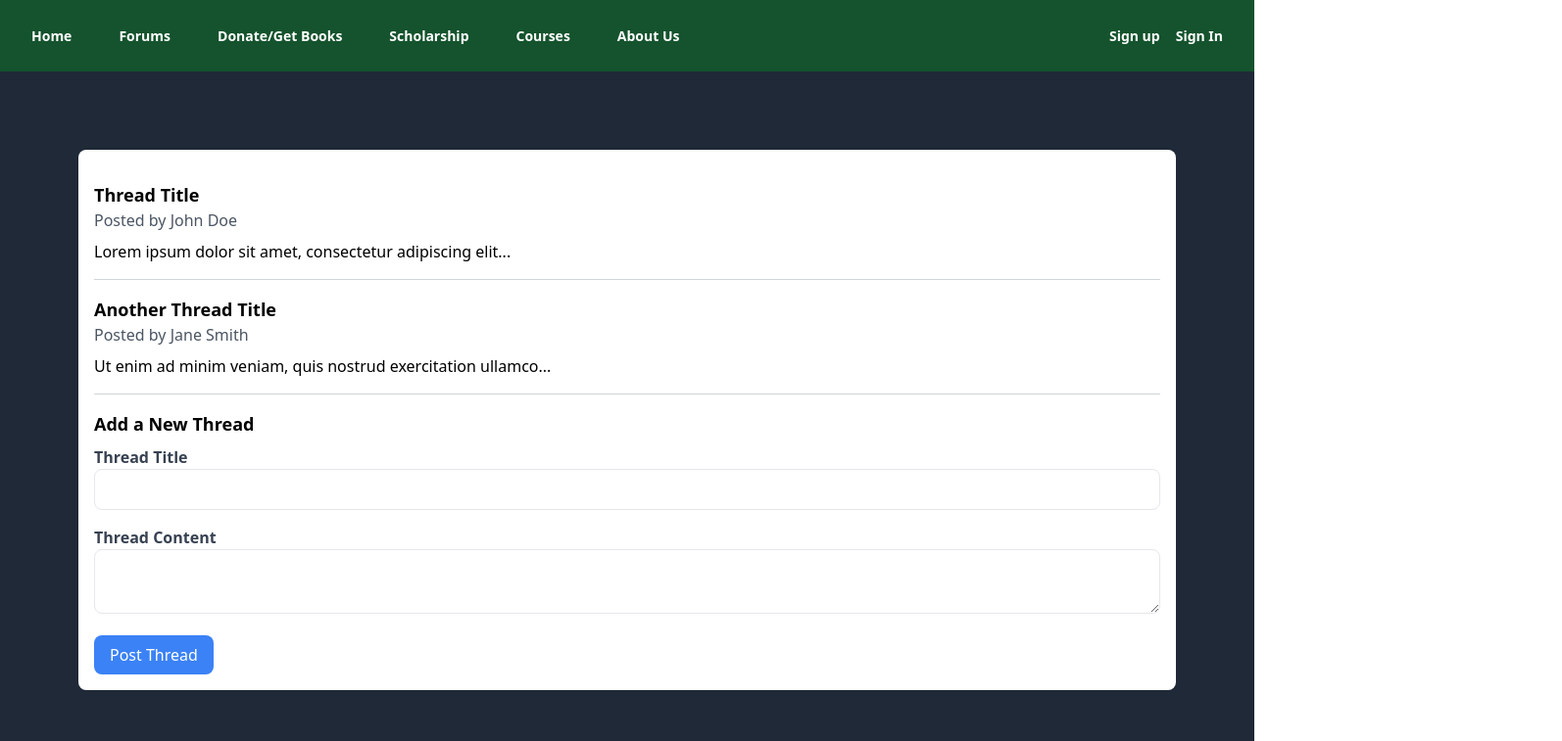
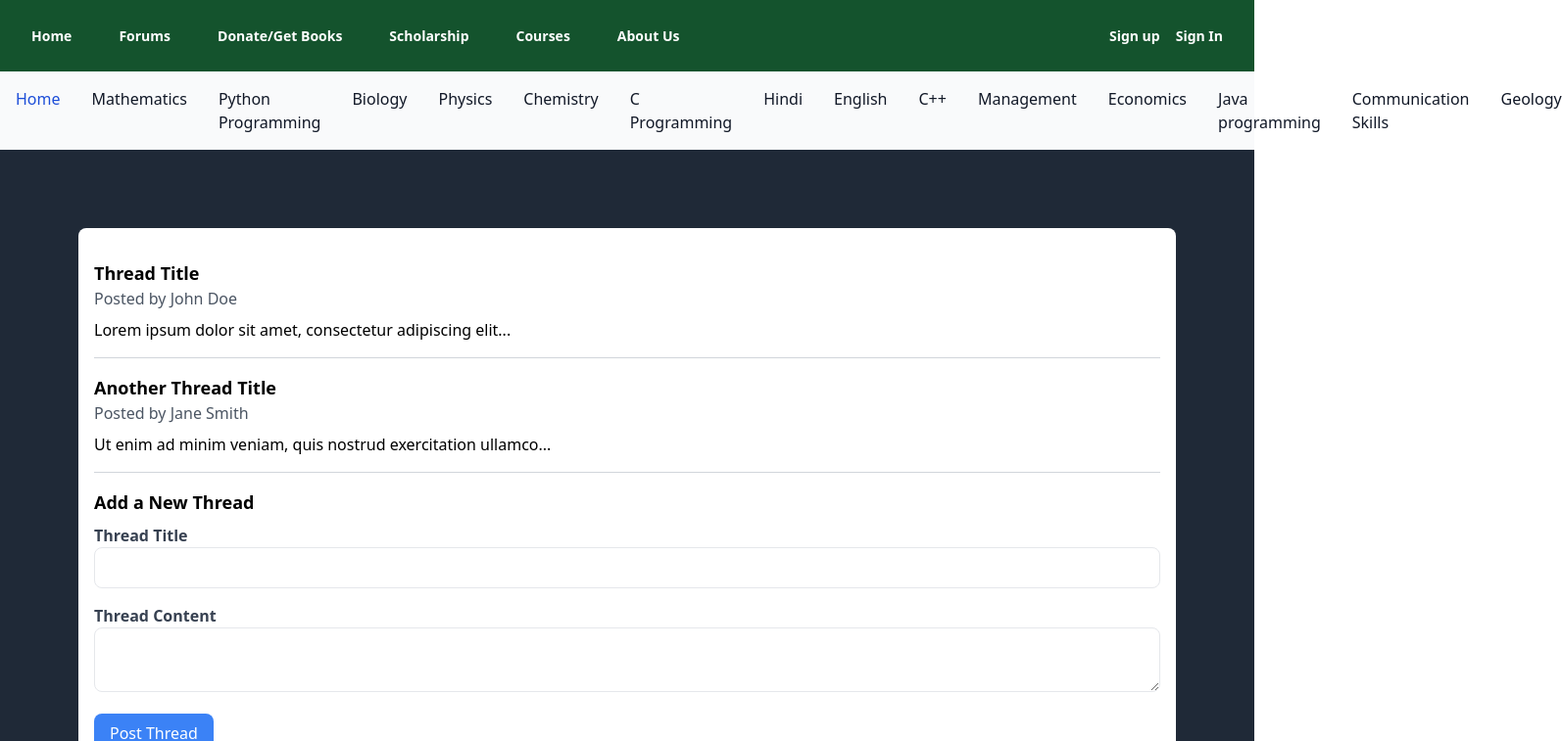
Before and after one commit to Varun-VP-AZ/Quality-Education-for-all, a React (Vite) app in the folder client/: page /forum in a window 1280 px wide. Shown: the top 757 px of the page at 98% size, 1594 px wide, since content can reach past the window. Built offline with nearby package versions, Linux system fonts and the light colour scheme.

Commit message:
Modified alot of files

```diff
--- a/client/index.html
+++ b/client/index.html
@@ -9,5 +9,6 @@
   <body>
     <div id="root"></div>
     <script type="module" src="/src/main.jsx"></script>
+    <link rel="stylesheets" href="/src/index.css"></link>
   </body>
 </html>
--- a/client/src/pages/aboutus.jsx
+++ b/client/src/pages/aboutus.jsx
@@ -25,14 +25,14 @@ export default function Aboutus() {
             </defs>
           </svg>
           <div className="mx-auto text-center lg:mx-0 lg:flex-auto lg:py-32 lg:text-left">
-            <h1 className="text-3xl font-bold tracking-tight text-white sm:text-4xl mb-4 ">
+            <div className=" font-bold tracking-tight text-green-700 sm:text-4xl mb-9 ">
               About Us
-            </h1>
+            </div>
             <h2 className="text-xl tracking-tight text-white sm:text-4xl">
               Making education available for all.
             </h2>
             <p className="mt-6 text-lg leading-8 text-gray-300">
-              At Education for All, we believe that education is a fundamental
+              We believe that education is a fundamental
               right, not a privilege. We're on a mission to make high-quality
               education accessible to every individual, regardless of their
               background, location, or financial situation. Our commitment to
@@ -42,7 +42,7 @@ export default function Aboutus() {
             </p>
 
             <h2 className="mt-6 text-lg leading-8 text-gray-300">
-              <strong>Why Education for All?</strong>
+              <strong>Why Us?</strong>
             </h2>
             <ol>
               <li className="mt-6 text-lg leading-8 text-gray-300">
--- a/client/src/pages/forum.jsx
+++ b/client/src/pages/forum.jsx
@@ -1,6 +1,63 @@
+import { Link } from "react-router-dom";
 function Forum() {
   return (
     <div>
+      <nav class="border-gray-200 bg-gray-50 dark:bg-gray-800 dark:border-gray-700">
+  <div class="max-w-screen-xl flex flex-wrap items-center justify-between mx-auto p-4">
+
+    <button data-collapse-toggle="navbar-solid-bg" type="button" class="inline-flex items-center p-2 w-10 h-10 justify-center text-sm text-gray-500 rounded-lg md:hidden hover:bg-gray-100 focus:outline-none focus:ring-2 focus:ring-gray-200 dark:text-gray-400 dark:hover:bg-gray-700 dark:focus:ring-gray-600" aria-controls="navbar-solid-bg" aria-expanded="false">
+    </button>
+    <div class="hidden w-full h-full md:block md:w-auto" id="navbar-solid-bg">
+      <ul class="flex flex-col font-medium mt-4 rounded-lg bg-gray-50 md:flex-row md:space-x-8 md:mt-0 md:border-0 md:bg-transparent dark:bg-gray-800 md:dark:bg-transparent dark:border-gray-700">
+        <li>
+          <Link to="/forum/" class="block py-2 pl-3 pr-4 text-white bg-blue-700 rounded md:bg-transparent md:text-blue-700 md:p-0 md:dark:text-blue-500 dark:bg-blue-600 md:dark:bg-transparent" aria-current="page">Home</Link>
+        </li>
+        <li>
+          <Link to="/forum/" class="block py-2 pl-3 pr-4 text-gray-900 rounded hover:bg-gray-100 md:hover:bg-transparent md:border-0 md:hover:text-blue-700 md:p-0 dark:text-white md:dark:hover:text-blue-500 dark:hover:bg-gray-700 dark:hover:text-white md:dark:hover:bg-transparent">Mathematics</Link>
+        </li>
+        <li>
+          <Link to="/forum/" class="block py-2 pl-3 pr-4 text-gray-900 rounded hover:bg-gray-100 md:hover:bg-transparent md:border-0 md:hover:text-blue-700 md:p-0 dark:text-white md:dark:hover:text-blue-500 dark:hover:bg-gray-700 dark:hover:text-white md:dark:hover:bg-transparent">Python Programming</Link>
+        </li>
+        <li>
+          <Link to="/forum/" class="block py-2 pl-3 pr-4 text-gray-900 rounded hover:bg-gray-100 md:hover:bg-transparent md:border-0 md:hover:text-blue-700 md:p-0 dark:text-white md:dark:hover:text-blue-500 dark:hover:bg-gray-700 dark:hover:text-white md:dark:hover:bg-transparent">Biology</Link>
+        </li>
+        <li>
+          <Link to="/forum/" class="block py-2 pl-3 pr-4 text-gray-900 rounded hover:bg-gray-100 md:hover:bg-transparent md:border-0 md:hover:text-blue-700 md:p-0 dark:text-white md:dark:hover:text-blue-500 dark:hover:bg-gray-700 dark:hover:text-white md:dark:hover:bg-transparent">Physics</Link>
+        </li>
+        <li>
+          <Link to="/forum/" class="block py-2 pl-3 pr-4 text-gray-900 rounded hover:bg-gray-100 md:hover:bg-transparent md:border-0 md:hover:text-blue-700 md:p-0 dark:text-white md:dark:hover:text-blue-500 dark:hover:bg-gray-700 dark:hover:text-white md:dark:hover:bg-transparent">Chemistry</Link>
+        </li>
+        <li>
+          <Link to="/forum/" class="block py-2 pl-3 pr-4 text-gray-900 rounded hover:bg-gray-100 md:hover:bg-transparent md:border-0 md:hover:text-blue-700 md:p-0 dark:text-white md:dark:hover:text-blue-500 dark:hover:bg-gray-700 dark:hover:text-white md:dark:hover:bg-transparent">C Programming</Link>
+        </li>
+        <li>
+          <Link to="/forum/" class="block py-2 pl-3 pr-4 text-gray-900 rounded hover:bg-gray-100 md:hover:bg-transparent md:border-0 md:hover:text-blue-700 md:p-0 dark:text-white md:dark:hover:text-blue-500 dark:hover:bg-gray-700 dark:hover:text-white md:dark:hover:bg-transparent">Hindi</Link>
+        </li>
+        <li>
+          <Link to="/forum/" class="block py-2 pl-3 pr-4 text-gray-900 rounded hover:bg-gray-100 md:hover:bg-transparent md:border-0 md:hover:text-blue-700 md:p-0 dark:text-white md:dark:hover:text-blue-500 dark:hover:bg-gray-700 dark:hover:text-white md:dark:hover:bg-transparent">English</Link>
+        </li>
+        <li>
+          <Link to="/forum/" class="block py-2 pl-3 pr-4 text-gray-900 rounded hover:bg-gray-100 md:hover:bg-transparent md:border-0 md:hover:text-blue-700 md:p-0 dark:text-white md:dark:hover:text-blue-500 dark:hover:bg-gray-700 dark:hover:text-white md:dark:hover:bg-transparent"> C++</Link>
+        </li>
+        <li>
+          <Link to="/forum/" class="block py-2 pl-3 pr-4 text-gray-900 rounded hover:bg-gray-100 md:hover:bg-transparent md:border-0 md:hover:text-blue-700 md:p-0 dark:text-white md:dark:hover:text-blue-500 dark:hover:bg-gray-700 dark:hover:text-white md:dark:hover:bg-transparent">Management</Link>
+        </li>
+        <li>
+          <Link to="/forum/" class="block py-2 pl-3 pr-4 text-gray-900 rounded hover:bg-gray-100 md:hover:bg-transparent md:border-0 md:hover:text-blue-700 md:p-0 dark:text-white md:dark:hover:text-blue-500 dark:hover:bg-gray-700 dark:hover:text-white md:dark:hover:bg-transparent">Economics</Link>
+        </li>
+        <li>
+          <Link to="/forum/" class="block py-2 pl-3 pr-4 text-gray-900 rounded hover:bg-gray-100 md:hover:bg-transparent md:border-0 md:hover:text-blue-700 md:p-0 dark:text-white md:dark:hover:text-blue-500 dark:hover:bg-gray-700 dark:hover:text-white md:dark:hover:bg-transparent"> Java programming</Link>
+        </li>
+        <li>
+          <Link to="/forum/" class="block py-2 pl-3 pr-4 text-gray-900 rounded hover:bg-gray-100 md:hover:bg-transparent md:border-0 md:hover:text-blue-700 md:p-0 dark:text-white md:dark:hover:text-blue-500 dark:hover:bg-gray-700 dark:hover:text-white md:dark:hover:bg-transparent">Communication Skills</Link>
+        </li>
+        <li>
+          <Link to="/forum/" class="block py-2 pl-3 pr-4 text-gray-900 rounded hover:bg-gray-100 md:hover:bg-transparent md:border-0 md:hover:text-blue-700 md:p-0 dark:text-white md:dark:hover:text-blue-500 dark:hover:bg-gray-700 dark:hover:text-white md:dark:hover:bg-transparent">Geology</Link>
+        </li>
+      </ul>
+    </div>
+  </div>
+</nav>
       <div className=" p-20 bg-gray-800">
         {/* Discussion Threads */}
         <div className="bg-white bg-gray-900shadow-md rounded-lg p-4">
--- a/client/src/pages/home.jsx
+++ b/client/src/pages/home.jsx
@@ -26,10 +26,10 @@ export default function Home() {
           </svg>
           <div className="mx-auto max-w-md text-center lg:mx-0 lg:flex-auto lg:py-32 lg:text-left">
             <h2 className="text-3xl font-bold tracking-tight text-white sm:text-4xl">
-              Making education available for all.
+              Making "quality-education" available for all.
             </h2>
             <p className="mt-6 text-lg leading-8 text-gray-300">
-              At Education for All, we believe that education is a fundamental
+              We believe that education is a fundamental
               right, not a privilege. We're on a mission to make high-quality
               education accessible to every individual, regardless of their
               background, location, or financial situation. Our commitment to
--- a/client/src/pages/product.jsx
+++ b/client/src/pages/product.jsx
@@ -170,7 +170,7 @@ function Products() {
                   </div>
                 </div>
                 <button className="mt-4 bg-green-500 text-white py-2 px-4 rounded-lg hover:bg-green-600">
-                  make a deal
+                  Get Book
                 </button>
               </div>
             ))}
```
Also changed, not shown: client/src/pages/courses.jsx (+22 -14 lines), client/src/pages/scholarship.jsx (+32 -32 lines).
